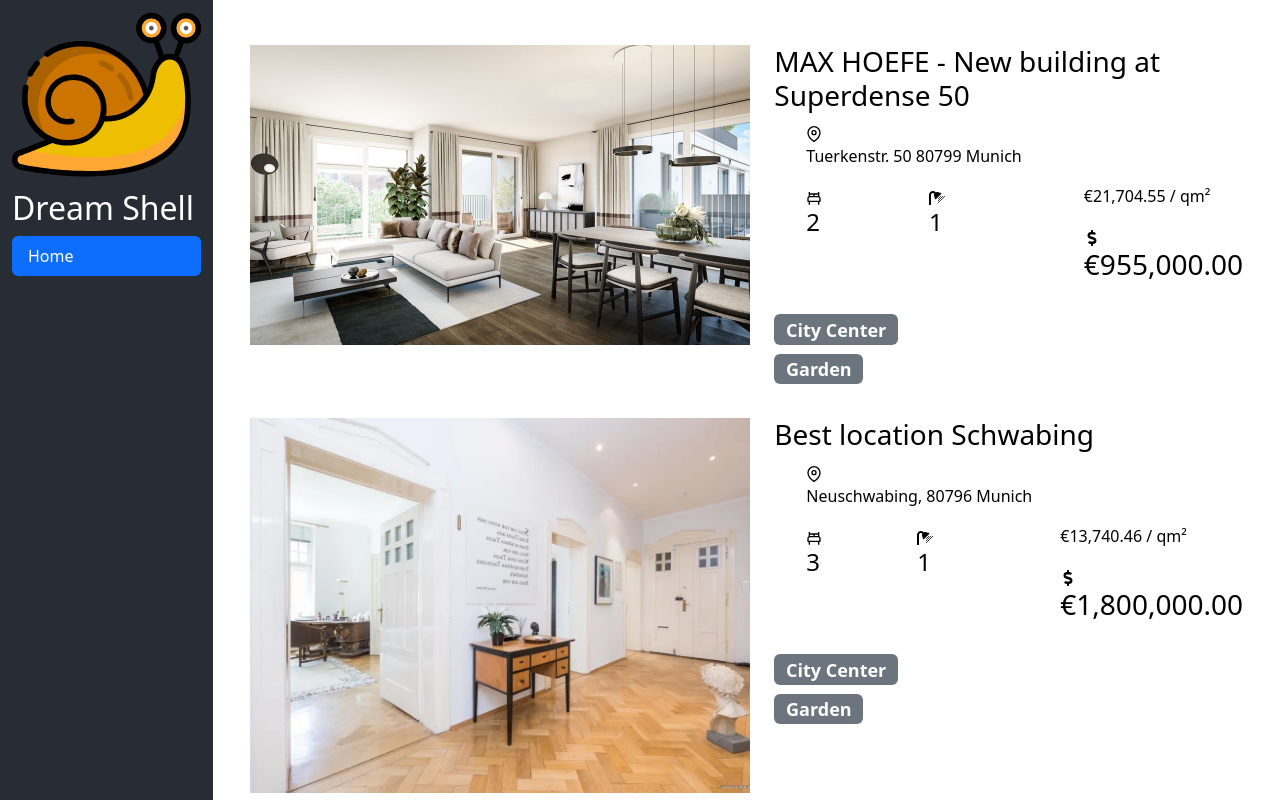
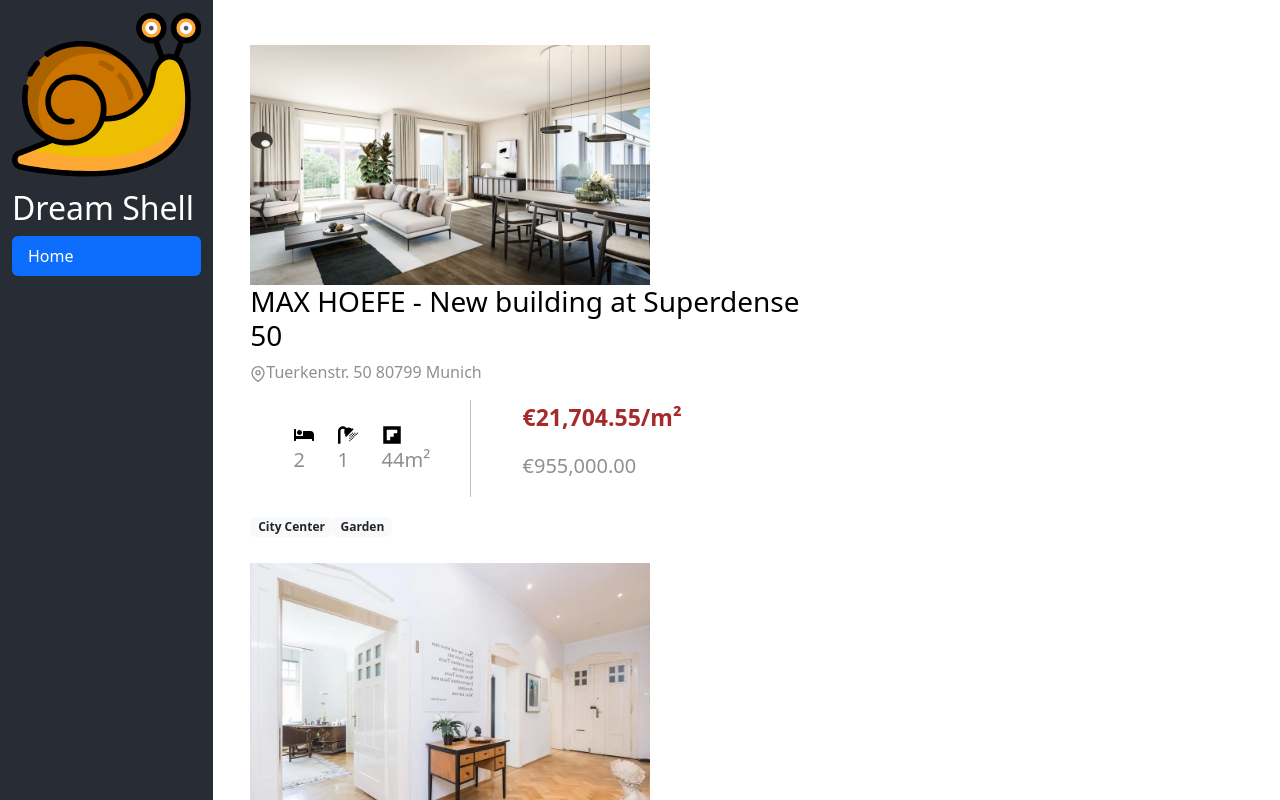
Before and after one commit to fly-san/web-dream-shell, a React (Create React App) app: page /offers in a window 1280 px wide. Built offline with nearby package versions, Linux system fonts and the light colour scheme.

Commit message:
update house card

```diff
--- a/src/components/Design.css
+++ b/src/components/Design.css
@@ -1,15 +1,12 @@
-.brightness {
-    background-color: white;
-    display: inline-block;
-
-}
-.brightness img:hover {
-    /* opacity: .5; */
-    border-style:solid;
-    border-width:7px;
-    border-color:#39a77e;
-}
-
 .right{
     float:right
 }
+
+.roomDetail{
+    font-size:20px;
+    color: rgba(111, 114, 114, 0.784);
+}
+
+.detailText{
+    color: rgba(111, 114, 114, 0.784);
+}
--- a/src/components/Design.js
+++ b/src/components/Design.js
@@ -7,10 +7,12 @@ import React, { useContext, useState } from 'react';
 import "./Design.css"
 import Modal from 'react-bootstrap/Modal';
 import { motion } from "framer-motion"
-import { DesignImageContext } from "../App";
+import { DesignImageContext,HouseContext } from "../App";
 import { useNavigate } from "react-router-dom";
+import {HouseCard} from  "./HouseCard"
 
 export function Design(props) {
+  const houseContext = useContext(HouseContext);
   const [round,setRound]= useState(1);
   const folder =["Accessories/","Color/","Furniture/","Hardover/","Style/"];
   const picName = ["A.png","B.png","C.png"];
@@ -38,7 +40,7 @@ export function Design(props) {
       const temp = vote.concat(index);
       setVote(temp);
 
-      setRound(round + 1);
+      setRound(round+1);
       setFigureUrl1(path + folder[round] + picName[round % 3]);
       setFigureUrl2(path + folder[round] + picName[(round + 1) % 3]);
       setFigureUrl3(path + folder[round] + picName[(round + 2) % 3]);
@@ -67,11 +69,13 @@ export function Design(props) {
 
   return (
     <div>
+      <HouseCard house={houseContext.house} />
+      <hr/>
       <Container>
         <h5>What do you want in your dream shell? </h5>
         <p>
           <span>Choose the picture that attracts you!</span>
-          <span class="right">Round: {round + 1}</span>
+          <span class="right">Round: {round}</span>
         </p>
         <p></p>
         <Row>
--- /dev/null
+++ b/src/components/HouseCard.css
@@ -0,0 +1,13 @@
+.right{
+    float:right
+}
+
+.unitPrice{
+    font-size: 23px;
+    color: brown;
+    font-weight:bold;
+}
+
+.tag{
+    margin-left: 2em;
+}
--- a/src/components/HouseCard.js
+++ b/src/components/HouseCard.js
@@ -1,11 +1,12 @@
 import { Button, Container } from "react-bootstrap";
-import { BiBed } from "react-icons/bi";
-import { FaShower, FaDollarSign } from "react-icons/fa";
+// import { BiBed } from "react-icons/bi";
+import { FaShower,FaBed, FaFlipboard} from "react-icons/fa";
 import { FiMapPin } from "react-icons/fi";
 import Badge from "react-bootstrap/Badge";
-
 import Row from "react-bootstrap/Row";
 import Col from "react-bootstrap/Col";
+import "./HouseCard.css"
+import Stack from 'react-bootstrap/Stack';
 
 export function HouseCard(props) {
   if (!props.house) {
@@ -21,6 +22,7 @@ export function HouseCard(props) {
   const bedrooms = props.house.bedroom;
   const bathrooms = props.house.bathroom;
   const address = props.house.address;
+  const size = props.house.size;
   const price_qm =
     Math.round((100 * props.house.price) / props.house.size) / 100;
   const price_total = props.house.price;
@@ -34,73 +36,52 @@ export function HouseCard(props) {
   return (
     <Container className="grid grid-flex">
       <Row>
-        <Col>
-          <img style={{ maxWidth: "500px" }} alt="" src={houseImage}></img>
+        <Col  md="auto">
+          <img style={{ maxWidth: "400px" }} alt="" src={houseImage}></img>
         </Col>
-        <Col id="house-description">
+        <Col lg="7" id="house-description">
           <Row>
             <h3>{houseTitle}</h3>
           </Row>
           <Row>
+            <p class="detailText"><FiMapPin/>{address}</p>
+            <Stack direction="horizontal" gap={2}>
+              <Row className="ms-auto">
+                <Col>
+                    <FaBed size={20}/>
+                    <div class="roomDetail">{bedrooms}</div>
+                </Col>
+                <Col>
+                  <FaShower size={20} />
+                  <div class="roomDetail">{bathrooms} </div>
+                </Col>
+                <Col>
+                  <FaFlipboard size={20} />
+                  <div class="roomDetail">{size}m²</div>
+                </Col>
+              </Row>
+              <div className="vr tag" />
+              <Row  className="ms-auto">
+                <p class="unitPrice">
+                  €{price_qm
+                    .toFixed(2)
+                    .replace(/\d(?=(\d{3})+\.)/g, "$&,")}/m²
+                </p>
+                <p class="roomDetail">
+                  €{price_total.toFixed(2).replace(/\d(?=(\d{3})+\.)/g, "$&,")}
+                </p>
+              </Row>
+            </Stack>
+          </Row>
+          <p></p>
+          <Row>
             <Col>
-              <ul style={{ listStyleType: "none" }}>
-                <li id="house-name">
-                  <FiMapPin />
-                  <p>{address}</p>
-                </li>
-
-                <li id="house-rooms">
-                  <Row>
-                    <Col>
-                      <BiBed />
-
-                      <h4>{bedrooms}</h4>
-                    </Col>
-                    <Col>
-                      <FaShower className=".box" />
-                      <h4>{bathrooms}</h4>
-                    </Col>
-                    <Col id="pricing">
-                      <ul style={{ listStyleType: "none" }}>
-                        <li id="house-price-per-qm">
-                          <p>
-                            €
-                            {price_qm
-                              .toFixed(2)
-                              .replace(/\d(?=(\d{3})+\.)/g, "$&,")}{" "}
-                            / qm²
-                          </p>
-                        </li>
-                        <li id="house-price-total">
-                          <p>
-                            <FaDollarSign />
-                            <h3 class="primary">
-                              €
-                              {price_total
-                                .toFixed(2)
-                                .replace(/\d(?=(\d{3})+\.)/g, "$&,")}
-                            </h3>
-                          </p>
-                        </li>
-                      </ul>
-                    </Col>
-                  </Row>
-                </li>
-              </ul>
-            </Col>
-          </Row>
-          <Row>
-            <Container>
               {props.house.tag.map((tag) => {
                 return (
-                  <Col>
-                    <h4>
-                      <Badge bg="secondary">{tag}</Badge>
-                    </h4>
-                  </Col>
+                    <Badge bg="light" text="dark" class="tag" >{tag}</Badge>
                 );
               })}
-            </Container>
+            </Col>
           </Row>
         </Col>
       </Row>
```
